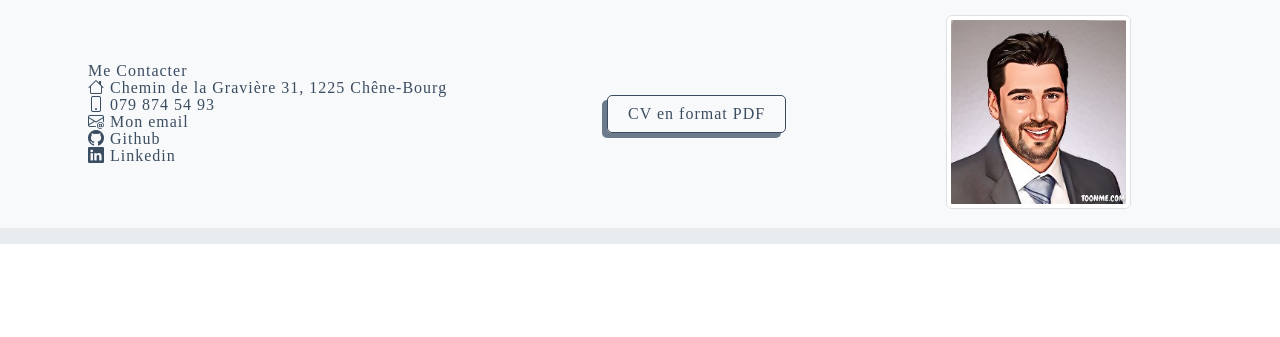
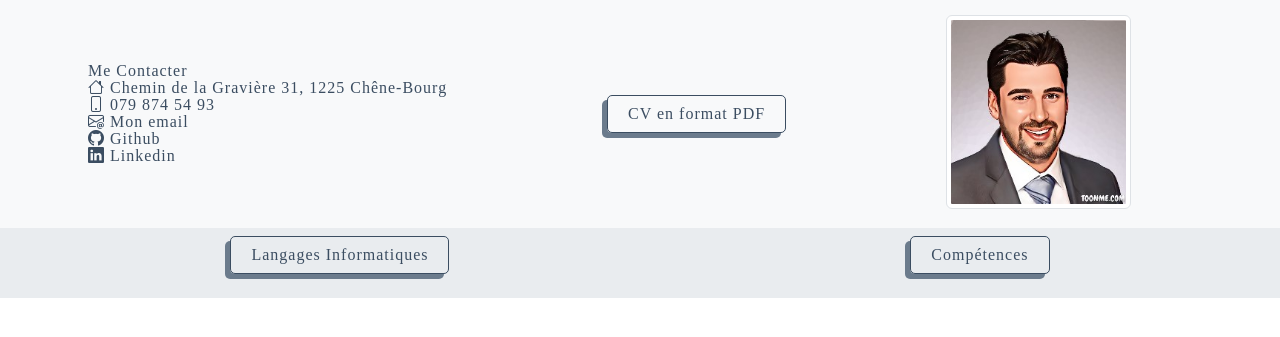
Before and after one commit to 24Syleo/cv_informatique, a PHP site: page / in a window 1280 px wide. Shown: the part 251-588 px from the top of the page. Run offline with PHP 8.4, Linux system fonts and the light colour scheme; some libraries are stand-ins or nearby versions.

Commit message:
compétences

```diff
--- a/views/home.php
+++ b/views/home.php
@@ -12,14 +12,17 @@ require '../elements/header.php';
                     <h6>Me Contacter</h6>
                     <i class="bi bi-house my-3"> Chemin de la Gravière 31, 1225 Chêne-Bourg</i><br>
                     <i class="bi bi-phone"><a href="tel:+41798745493" class="my-3 lien"> 079 874 54 93</a></i><br>
-                    <i class="bi bi-envelope-at"><a href="mailto:sylvain.beggiora@outlook.com" class="my-3 lien"> Mon email</a></i><br>
+                    <i class="bi bi-envelope-at"><a href="mailto:sylvain.beggiora@outlook.com" class="my-3 lien"> Mon
+                            email</a></i><br>
                     <i class="bi bi-github"><a href="https://github.com/24Syleo" class="my-3 lien"> Github</a></i><br>
-                    <i class="bi bi-linkedin"><a href="https://www.linkedin.com/in/sylvain-beggiora-151b258b/" class="my-3 lien"> Linkedin</a></i>
+                    <i class="bi bi-linkedin"><a href="https://www.linkedin.com/in/sylvain-beggiora-151b258b/"
+                            class="my-3 lien"> Linkedin</a></i>
                 </address>
             </div>
             <div class="p-2">
                 <div class="d-none d-md-block pdf">
-                    <a href="./pics/sylvain_beggiora_informatique.pdf" class="pdf-link" target="_blank">CV en format PDF</a>
+                    <a href="./pics/sylvain_beggiora_informatique.pdf" class="pdf-link" target="_blank">CV en format
+                        PDF</a>
                 </div>
             </div>
             <div class="p-2">
@@ -28,7 +31,45 @@ require '../elements/header.php';
         </div>
     </section>
     <section id="competences" class="bg-body-secondary p-2">
+        <div class="d-flex justify-content-around align-items-center flex-column flex-md-row">
+            <div class="p2">
+                <div class="pdf mb-3">
+                    <a class="pdf-link" data-bs-toggle="collapse" href="#langages" role="button"
+                        aria-expanded="false" aria-controls="langages">
+                        Langages Informatiques
+                    </a>
+                </div>
+                <div class="collapse" id="langages">
+                    <div class="card card-body shadow-md">
+                        HTML CSS PHP MySql Bootstrap
+                    </div>
+                </div>
+            </div>
+            <div class="p2 ">
+                <div class="pdf mb-3 ms-3">
+                    <a class="pdf-link" data-bs-toggle="collapse" href="#collapseExample" role="button"
+                        aria-expanded="false" aria-controls="collapseExample">
+                        Compétences
+                    </a>
+                </div>
+                <div class="collapse" id="collapseExample">
+                    <div class="card card-body shadow-md">
+                        Aperçu système et architectures informatiques.
+                        Installation et configuration ainsi que mise à niveau de
+                        système d'exploitation.
+                        Installation de matériel, par exemple : disques durs, cartes
+                        graphiques, etc...
+                        Migrations de données.
+                        Installation d'imprimantes et autres périphériques.
+                        Installation et configuration de logiciel standard.
+                        Mise en évidence et répétition de la procédure à suivre en
+                        cas d'erreur.
+                        Acquisition des bases de l'installation d'un réseau.
 
+                    </div>
+                </div>
+            </div>
+        </div>
     </section>
 </main>
 
```
